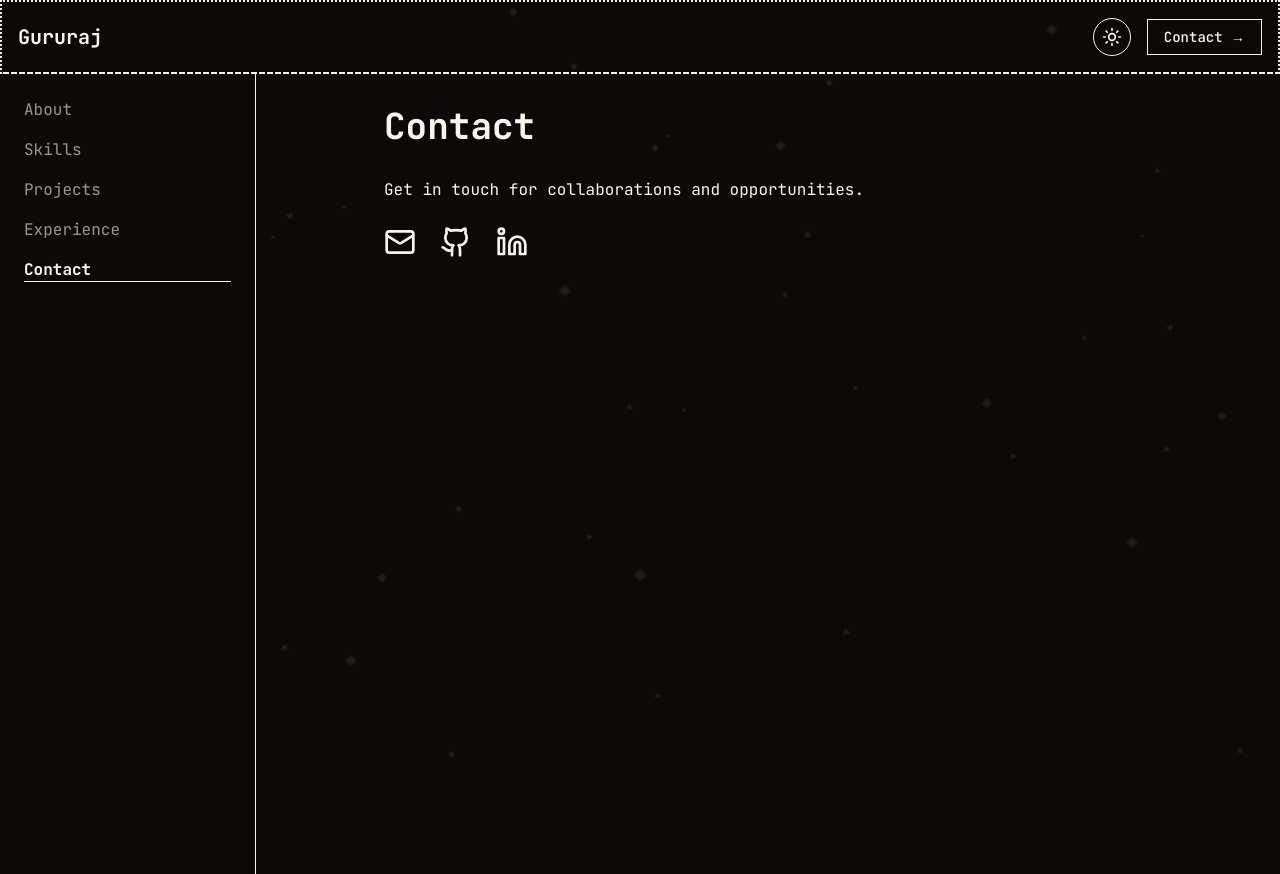
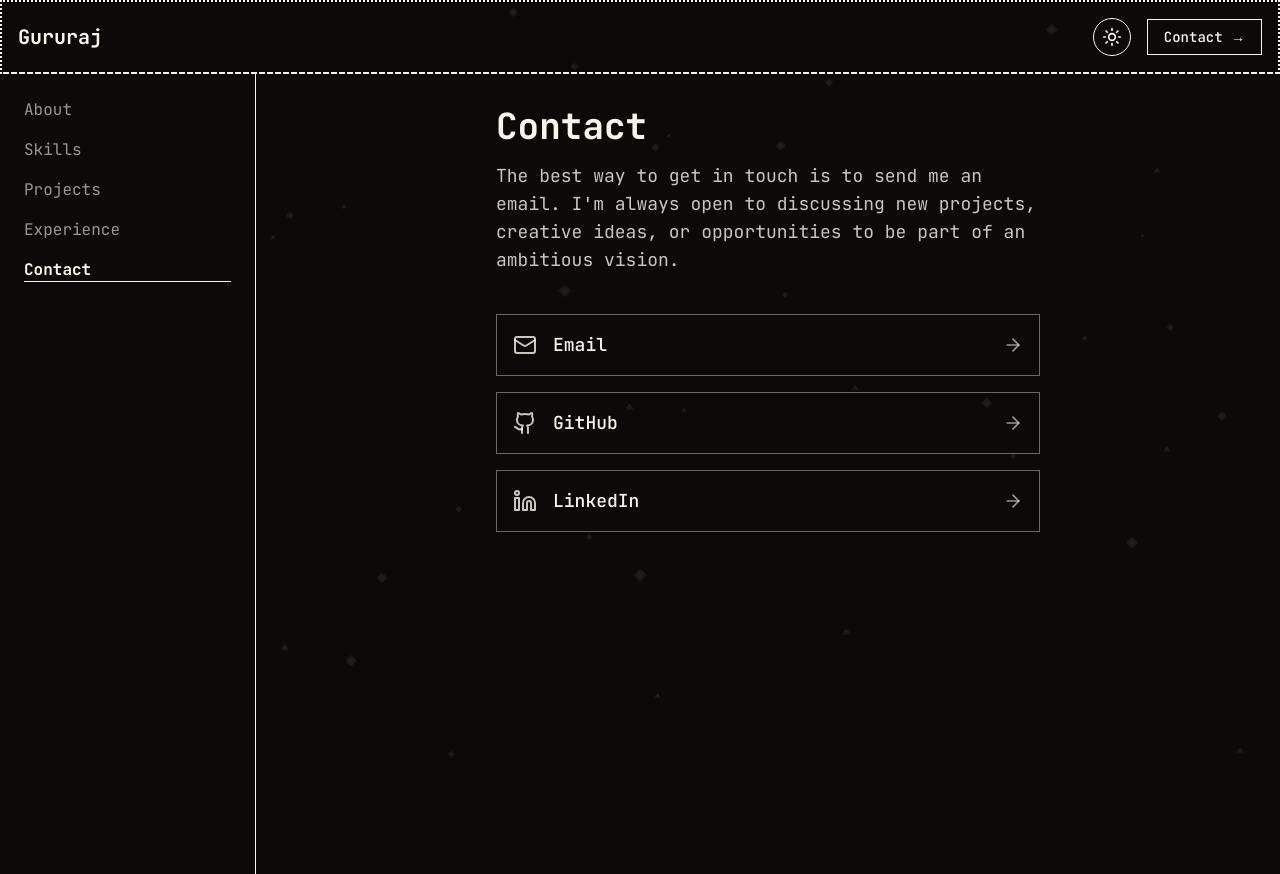
Before and after one commit to Gururajj77/gururaj-web-page, a Next.js app: page /contact in a window 1280 px wide. Built offline with nearby package versions, Linux system fonts and the light colour scheme.

Commit message:
contact section overhault

```diff
--- a/app/contact/page.tsx
+++ b/app/contact/page.tsx
@@ -1,37 +1,97 @@
-import { Mail, Github, Linkedin } from "lucide-react";
+"use client";
 
-export default function Contact() {
+import { motion } from "framer-motion";
+import { Mail, Github, Linkedin, ArrowRight } from "lucide-react";
+
+const contactLinks = [
+  {
+    name: "Email",
+    href: "mailto:jdotgururaj@gmail.com",
+    icon: Mail,
+    ariaLabel: "Email Gururaj",
+  },
+  {
+    name: "GitHub",
+    href: "https://github.com/Gururajj77",
+    icon: Github,
+    ariaLabel: "Gururaj's GitHub Profile",
+  },
+  {
+    name: "LinkedIn",
+    href: "https://www.linkedin.com/in/gururaj-j-7271a019a/",
+    icon: Linkedin,
+    ariaLabel: "Gururaj's LinkedIn Profile",
+  },
+];
+
+const containerVariants = {
+  hidden: { opacity: 0 },
+  visible: {
+    opacity: 1,
+    transition: {
+      staggerChildren: 0.1,
+    },
+  },
+};
+
+const itemVariants = {
+  hidden: { y: 20, opacity: 0 },
+  visible: {
+    y: 0,
+    opacity: 1,
+    transition: {
+      duration: 0.5,
+      ease: "easeOut",
+    },
+  },
+};
+
+const Contact: React.FC = () => {
   return (
-    <div className="max-w-3xl mx-auto">
-      <h1 className="text-4xl font-bold mb-8">Contact</h1>
-      <p className="mb-6">Get in touch for collaborations and opportunities.</p>
-      <div className="flex space-x-6">
-        <a
-          href="mailto:jdotgururaj@gmail.com"
-          aria-label="Email"
-          className="hover:text-foreground/60 transition-colors"
-        >
-          <Mail className="w-8 h-8" />
-        </a>
-        <a
-          href="https://github.com/Gururajj77"
-          target="_blank"
-          rel="noopener noreferrer"
-          aria-label="GitHub"
-          className="hover:text-foreground/60 transition-colors"
-        >
-          <Github className="w-8 h-8" />
-        </a>
-        <a
-          href="https://www.linkedin.com/in/gururaj-j-7271a019a/"
-          target="_blank"
-          rel="noopener noreferrer"
-          aria-label="LinkedIn"
-          className="hover:text-foreground/60 transition-colors"
-        >
-          <Linkedin className="w-8 h-8" />
-        </a>
-      </div>
-    </div>
+    <motion.div
+      className="max-w-xl mx-auto px-4"
+      variants={containerVariants}
+      initial="hidden"
+      animate="visible"
+    >
+      <motion.h1
+        className="text-4xl font-bold mb-4"
+        variants={itemVariants}
+      >
+        Contact
+      </motion.h1>
+      <motion.p
+        className="text-lg text-foreground/80 mb-10"
+        variants={itemVariants}
+      >
+        The best way to get in touch is to send me an email. I&apos;m always open to discussing new projects, creative ideas, or opportunities to be part of an ambitious vision.
+      </motion.p>
+
+      <motion.div
+        className="space-y-4"
+        variants={itemVariants}
+      >
+        {contactLinks.map((link) => (
+          <motion.a
+            key={link.name}
+            href={link.href}
+            target="_blank"
+            rel="noopener noreferrer"
+            aria-label={link.ariaLabel}
+            className="group flex items-center justify-between w-full p-4 border border-border/40 rounded-lg transition-colors duration-300 hover:bg-muted"
+            whileHover={{ scale: 1.03 }}
+            transition={{ duration: 0.2 }}
+          >
+            <div className="flex items-center space-x-4">
+              <link.icon className="w-6 h-6 text-foreground/80" />
+              <span className="text-lg font-medium">{link.name}</span>
+            </div>
+            <ArrowRight className="w-5 h-5 text-foreground/60 transform transition-transform duration-300 group-hover:translate-x-1" />
+          </motion.a>
+        ))}
+      </motion.div>
+    </motion.div>
   );
-}
+};
+
+export default Contact;
```
